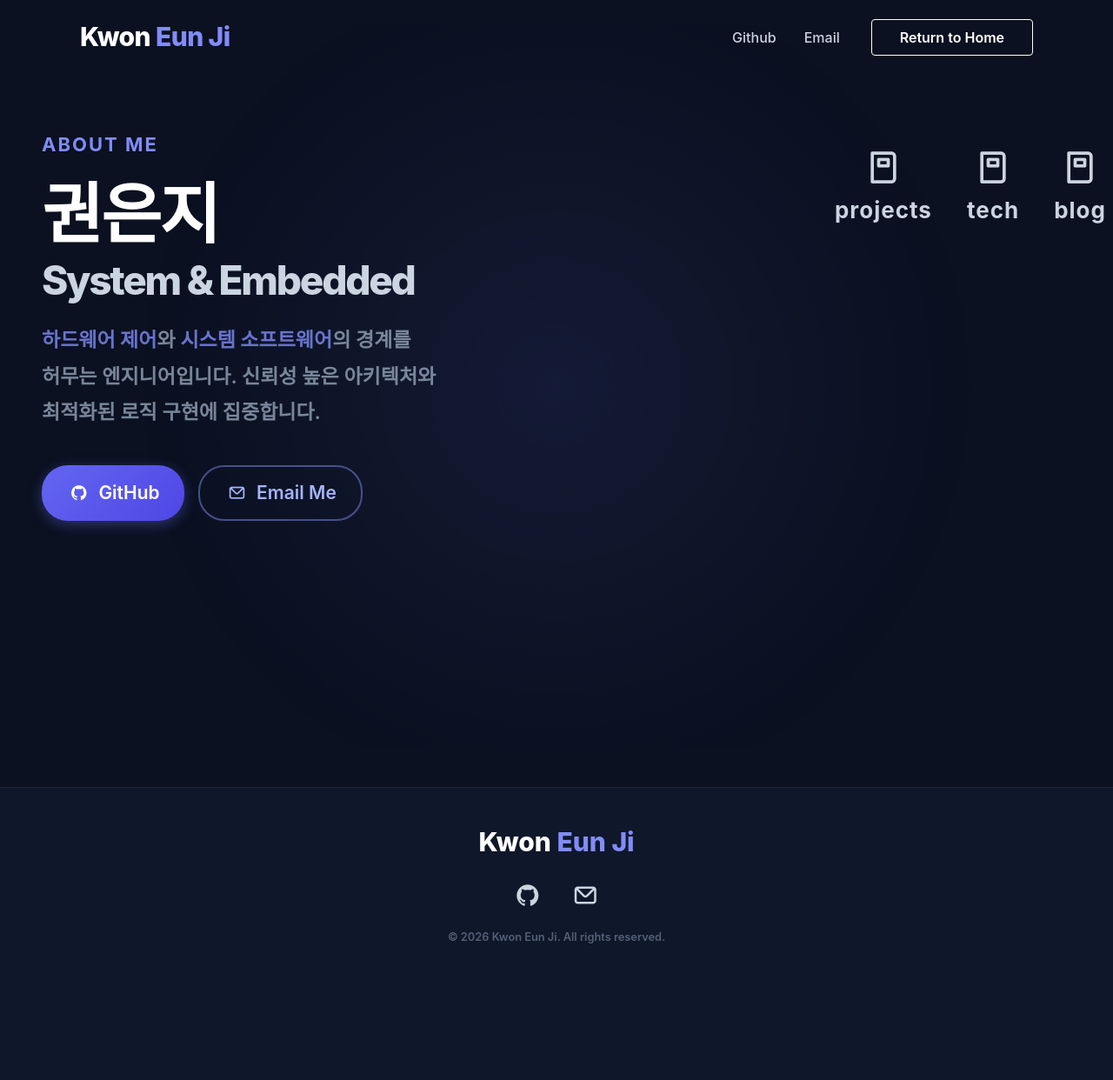
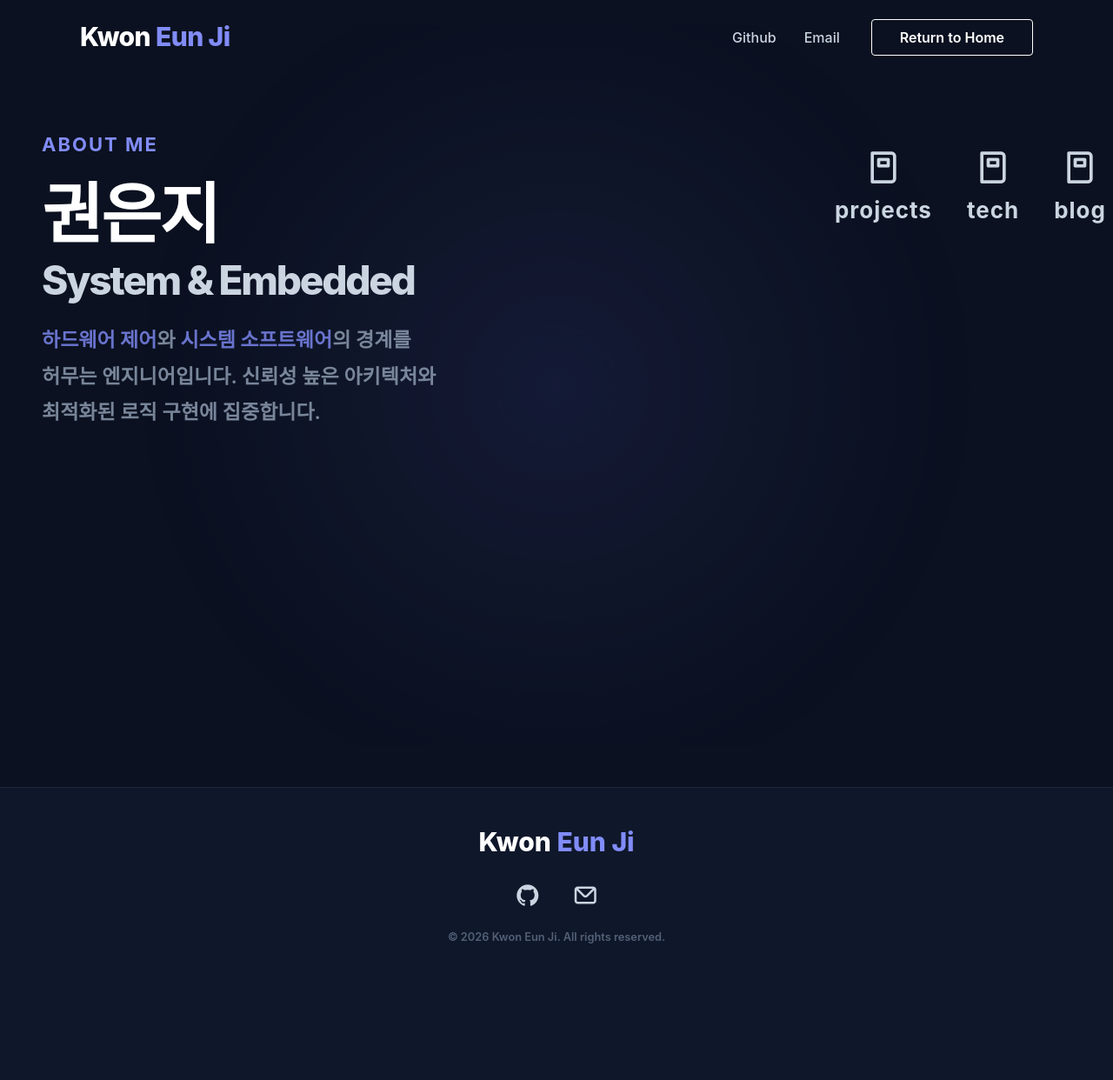
Before and after one commit to eunji021/eunji021.github.io, a Jekyll site: the page built from index.html, in a window 1280 px wide. Shown: the whole page at 87% size. Built offline with Jekyll 4.4.1, drawn with Linux system fonts in a browser that asks for light colours; nearby versions of some CDN libraries; some web fonts are replaced; comment, search, counter and statistics services are not loaded.

Commit message:
완전 수정2

```diff
--- a/index.html
+++ b/index.html
@@ -223,9 +223,12 @@
 
   .mega-dropdown.horizontal-mode {
     width: max-content;
-    right: 0;
+    max-width: 55vw; /* Prevent overlap with the left area */
+    right: -20px; /* Slight offset to align beautifully under the icon */
     display: flex;
     flex-direction: row;
+    flex-wrap: wrap;
+    justify-content: flex-end;
     gap: 20px;
   }
 
@@ -329,14 +332,7 @@
           </p>
         </div>
 
-        <div class="action-buttons">
-          <a href="https://github.com/eunji021" class="action-btn" target="_blank">
-            <i class="uil uil-github"></i> GitHub
-          </a>
-          <a href="mailto:{{ site.email }}" class="action-btn outline">
-            <i class="uil uil-envelope"></i> Email Me
-          </a>
-        </div>
+        <!-- Links consolidated to Header top nav -->
       </div>
 
       <!-- 2. Right Horizontal Navbar Area -->
@@ -384,7 +380,7 @@
             </div>
             <div class="menu-link">tech</div>
 
-            <div class="mega-dropdown vertical-mode">
+            <div class="mega-dropdown horizontal-mode">
               <a href="{{ site.baseurl }}/ej" class="list-item" style="display: block; padding: 20px; background: rgba(15, 23, 42, 0.95); backdrop-filter: blur(16px); border-radius: 16px; text-decoration: none; transition: all 0.3s; border: 1px solid rgba(255, 255, 255, 0.08); box-shadow: 0 10px 30px rgba(0,0,0,0.5);">
                 <div class="list-content">
                   <h4 class="list-title" style="color: #e2e8f0; margin: 0 0 6px 0; font-size: 1.1rem;">Python 기초 및 알고리즘</h4>
@@ -416,7 +412,7 @@
             </div>
             <div class="menu-link">blog</div>
 
-            <div class="mega-dropdown vertical-mode">
+            <div class="mega-dropdown horizontal-mode">
               <div class="list-item" style="display: block; padding: 20px; background: rgba(15, 23, 42, 0.95); backdrop-filter: blur(16px); border-radius: 16px; border: 1px solid rgba(255, 255, 255, 0.08); box-shadow: 0 10px 30px rgba(0,0,0,0.5);">
                 <p style="color: #94a3b8; font-size: 0.95rem; text-align: center; margin: 0;">아직 작성된 글이 없습니다.</p>
               </div>
```
